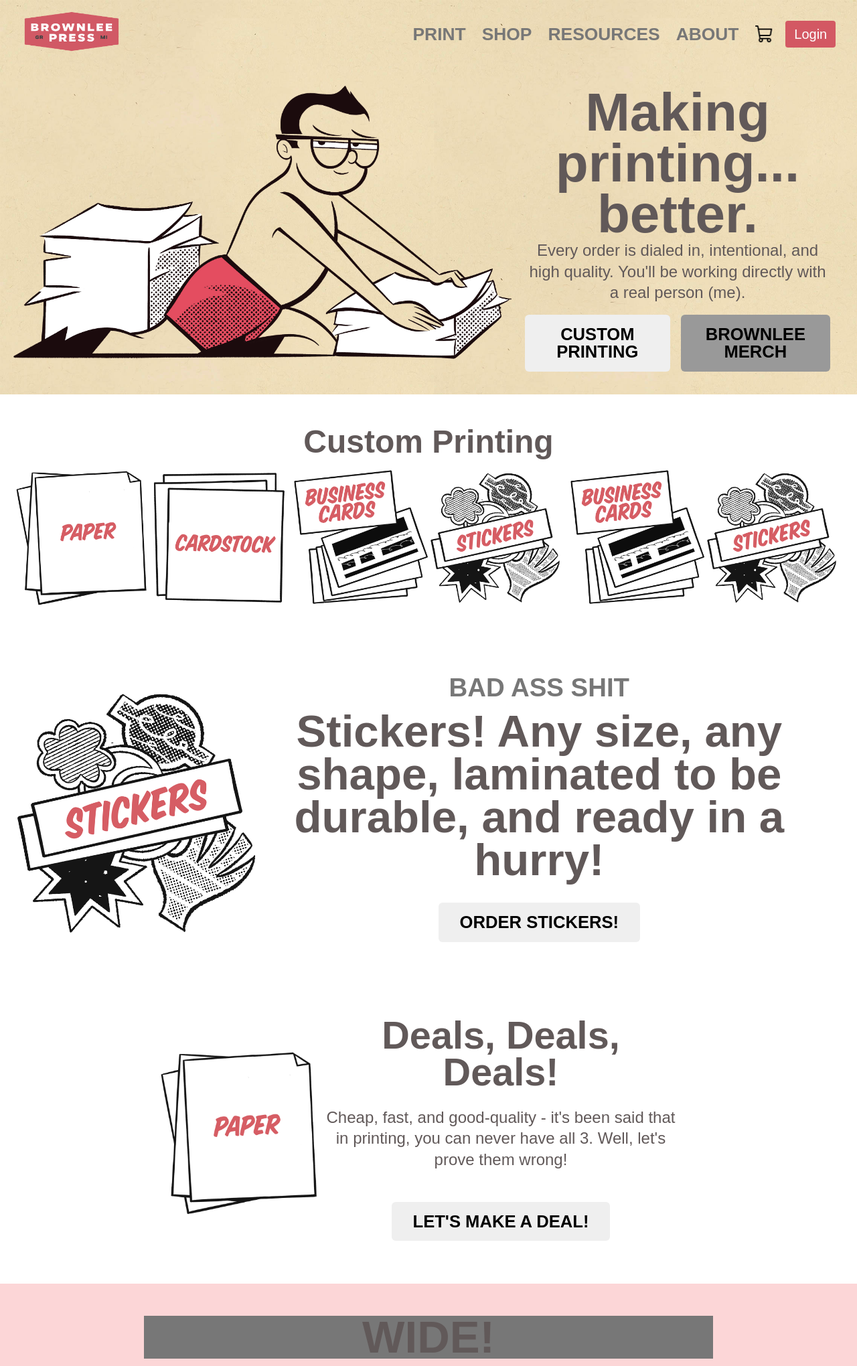
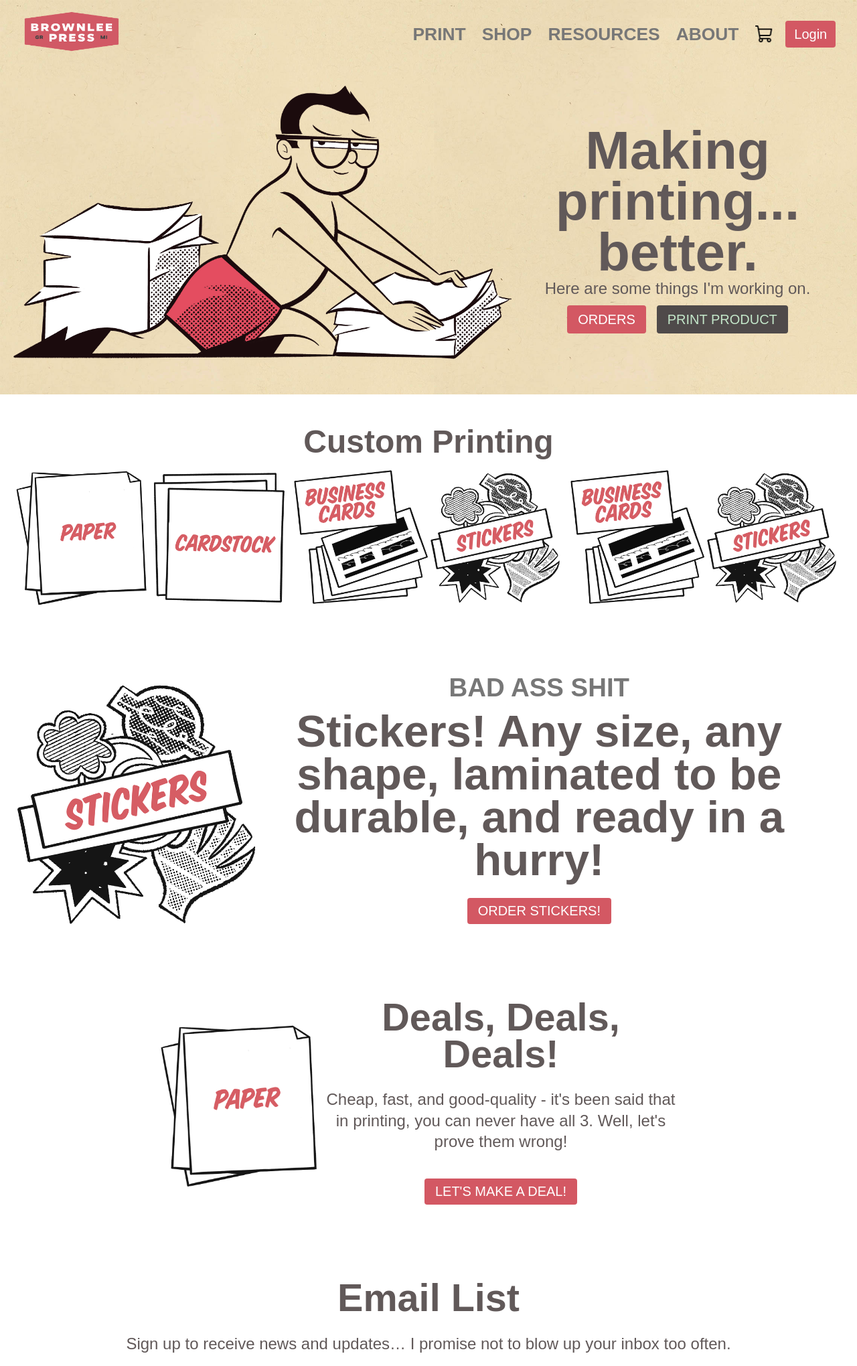
Before and after one commit to brownleepress/brownlee-site, a PHP site: page / in a window 1280 px wide. Shown: the top 2040 px of the page at 67% size. Run offline with PHP 8.4, Linux system fonts and the light colour scheme.

Commit message:
Button-making

```diff
--- a/css/bp-style.css
+++ b/css/bp-style.css
@@ -6,7 +6,9 @@
 * { font-family: "Poppins", sans-serif; -webkit-appearance: none; -moz-appearance: none; appearance: none; }
 body { font-size: 1.5em; line-height: 1.3; font-weight: 300; color: #615959; }
 
-
+/*██████████████████████████████████████*/
+/*█::::::: NAVIGATION :::::::::::::::::█*/
+/*██████████████████████████████████████*/
 /* LOGO */
 .logo { display: flex; align-items: center; justify-content: center; }
 .logo img { width: 150px; height: auto !important; aspect-ratio: auto; }
@@ -75,7 +77,9 @@ body { font-size: 1.5em; line-height: 1.3; font-weight: 300; color: #615959; }
 
 
 
-
+/*██████████████████████████████████████*/
+/*█::::::: CLICK IT :::::::::::::::::::█*/
+/*██████████████████████████████████████*/
 /* LINKS */
 a { color: #1eaedb; }
 a:hover { color: #1b9cc5; }
@@ -185,11 +189,9 @@ hr {padding: 25px 0; border-width: 0px; border-top: 1px solid #ccc !important; d
 
 .switch input[type="checkbox"]:checked ~ label:before { background-color: #33c3f0; color: white; }
 
-/**
- * block - Block text elements
- * */
-
-
+/*██████████████████████████████████████*/
+/*█::::::: BLOCK STUFF / RESETS :::::::█*/
+/*██████████████████████████████████████*/
 ul { list-style: circle inside; }
 
 ol { list-style: decimal inside; }
@@ -204,12 +206,11 @@ ul ul { margin: 1.5rem 0 1.5rem 3rem; font-size: 90%; }
 
 li { margin-bottom: 1rem; }
 
-/**
- * Tables
- *
- * */
-th,
-td { padding: 12px 15px; text-align: left; border-bottom: 1px solid #E1E1E1; }
+/*██████████████████████████████████████*/
+/*█::::::: TABLES :::::::::::::::::::::█*/
+/*██████████████████████████████████████*/
+
+th, td { padding: 12px 15px; text-align: left; border-bottom: 1px solid #E1E1E1; }
 
 th:first-child,
 td:first-child { padding-left: 0; }
@@ -217,88 +218,36 @@ td:first-child { padding-left: 0; }
 th:last-child,
 td:last-child { padding-right: 0; }
 
-/**
- * Code
- *
- * */
+/*██████████████████████████████████████*/
+/*█::::::: CODE :::::::::::::::::::::::█*/
+/*██████████████████████████████████████*/
+
 code { padding: .2rem .5rem; margin: 0 .2rem; font-size: 90%; white-space: nowrap; background: #f1f1f1; border: 1px solid #e1e1e1; border-radius: 4px; }
 
 pre > code { display: block; padding: 1rem 1.5rem; white-space: pre; }
 
-/**
- * Badge
- *
- * */
-.badge { background-color: #33c3f0; color: #ffffff; padding: .2rem .4rem; margin: .5rem; border-radius: 4px; font-size: 10px; font-weight: 800; }
 
-/**
- * Alert
- *
- * */
-.alert { background-color: #33c3f0; color: #ffffff; width: 100%; padding: 1rem 1.5rem; border-radius: 4px; margin-bottom: 1rem; box-sizing: border-box; font-weight: 800; }
+/*██████████████████████████████████████*/
+/*█::::::: BUTTONS ::::::::::::::::::::█*/
+/*██████████████████████████████████████*/
 
-.alert [data-toggle="dismiss"] { color: white; }
+.button { padding: 0.5rem 1rem 0.5rem 1rem; border: none; border-radius: 4px; text-decoration: none; font-size: 1.25rem; font-weight: 500; cursor: pointer; }
+.button:hover {  }
 
-/**
- * Panel
- *
- * */
-.panel { padding: 2rem 2rem; margin: 0 .2rem; border: 1px solid #bbbbbb; border-radius: 4px; background-color: white; }
+.btn-primary { background: #D35863; color: #fff; }
+.btn-primary:hover { background: #b84a56; color: #fff; }
+.btn-green { background: #4f4a4a; color: #C3E6C9; }
+.btn-green:hover { background: #a8d6af; color: #222; }
+.btn-grey { background: #615959; color: #fff; }
+.btn-grey:hover { background: #4f4a4a; color: #fff; }
 
-/**
- * button - Buttons
- * */
-/**
- * Regular buttons
- *
- * */
-.button,
-button { padding: 1rem 2rem; border: none; border-radius: 6px; font-weight: 600; text-decoration: none; margin-top: 8px; display: inline-flex; align-items: center; justify-content: center; font-size: 1.6rem; text-transform: uppercase; height: auto; transition: background-color 0.2s ease, color 0.2s ease; line-height: 1.65rem; cursor: pointer; width: auto; }
 
-.button:hover,
-button:hover { background-color: #b84251; color: #ffffff; outline: 0; }
 
-.button:focus,
-button:focus { background-color: #b84251; color: #ffffff; outline: 0; }
 
-.button:disabled,
-button:disabled { color: #bfbfbf; border-color: #e1e1e1; cursor: not-allowed; }
 
-.button.button-primary,
-button.button-primary { color: #ffffff; background-color: #33c3f0; border-color: #33c3f0; }
-
-.button.button-primary:hover,
-button.button-primary:hover { color: #ffffff; background-color: #1bbcee; border-color: #1bbcee; }
-
-.button.button-primary:focus,
-button.button-primary:focus { color: #ffffff; background-color: #1bbcee; border-color: #1bbcee; }
-
-.button.button-success,
-button.button-success { color: #ffffff; background-color: #5cb85c; border-color: #5cb85c; }
-
-.button.button-success:hover,
-button.button-success:hover { color: #ffffff; background-color: #4cae4c; border-color: #4cae4c; }
-
-.button.button-success:focus,
-button.button-success:focus { color: #ffffff; background-color: #4cae4c; border-color: #4cae4c; }
-
-.button.button-warning,
-button.button-warning { color: #ffffff; background-color: #ec971f; border-color: #ec971f; }
-
-.button.button-warning:hover,
-button.button-warning:hover { color: #ffffff; background-color: #df8a13; border-color: #df8a13; }
-
-.button.button-warning:focus,
-button.button-warning:focus { color: #ffffff; background-color: #df8a13; border-color: #df8a13; }
-
-.button.button-danger,
-button.button-danger { color: #ffffff; background-color: #d9534f; border-color: #d9534f; }
-
-.button.button-danger:hover,
-button.button-danger:hover { color: #ffffff; background-color: #d43f3a; border-color: #d43f3a; }
-
-.button.button-danger:focus,
-button.button-danger:focus { color: #ffffff; background-color: #d43f3a; border-color: #d43f3a; }
+/*██████████████████████████████████████*/
+/*█::::::: INPUTS  ::::::::::::::::::::█*/
+/*██████████████████████████████████████*/
 
 input[type="submit"],
 input[type="reset"],
@@ -376,21 +325,20 @@ input.button-primary[type="submit"]:focus,
 input.button-primary[type="reset"]:focus,
 input.button-primary[type="button"]:focus { color: #ffffff; background-color: #1bbcee; border-color: #1bbcee; }
 
-/**
- * dropdown - Dropdown
- *
- * */
+/*██████████████████████████████████████*/
+/*█::::::: DROP DOWN ::::::::::::::::::█*/
+/*██████████████████████████████████████*/
+
 select { padding-right: 30px; -webkit-appearance: none; -moz-appearance: none; appearance: none; }
 select:-moz-focusring { color: transparent; text-shadow: 0 0 0 #000; }
 select::-ms-expand { display: none; }
 label.select { display: inline; }
 label.select:after { color: #333333; margin-left: -27.5px; content: "\f0d7"; font-family: "FontAwesome"; }
 
-/**
- * grid - Grid system
- *
- * */
-/* Base Grid (unchanged) */
+/*██████████████████████████████████████*/
+/*█::::::: THE GRID :::::::::::::::::::█*/
+/*██████████████████████████████████████*/
+
 .container { position: relative; width: 100%; max-width: 1600px; margin: 0 auto; padding: 0 20px; box-sizing: border-box; }
 .wide { max-width: 850px; }
 .wider { max-width: 1200px; }
@@ -477,49 +425,37 @@ label.select:after { color: #333333; margin-left: -27.5px; content: "\f0d7"; fon
 
 
 
-/**
- * typography - Typography
- * */
+/*██████████████████████████████████████*/
+/*█::::::: TYPE ::::::::::::::::::::█*/
+/*██████████████████████████████████████*/
 h1,
 h2,
 h3,
 h4,
 h5,
 h6 { margin-top: 0; margin-bottom: 0; font-weight: 700; line-height: 0.95em; }
-
 h1 { font-size: 4.0rem; }
-
 h2 { font-size: 3.6rem; }
-
 h3 { font-size: 3.0rem; }
-
 h4 { font-size: 2.5rem; }
-
 h5 { font-size: 1.5rem; }
-
 h6 { font-size: 1rem; letter-spacing: 0; margin-bottom: 8px; }
 
 /* Larger than phablet */
 @media (min-width: 550px) { h1 {font-size: 5.0rem; }
-
 h2 { font-size: 4.2rem; }
-
 h3 { font-size: 3.6rem; }
-
 h4 { font-size: 3.0rem; }
-
 h5 { font-size: 2.4rem; }
-
 h6 { font-size: 1.5rem; }
 
 }
 p { margin-top: 0; }
 
-/**
- * spacing - Spacing
- *
- *
- * */
+/*██████████████████████████████████████*/
+/*█::::::: SPACING ::::::::::::::::::::█*/
+/*██████████████████████████████████████*/
+
 button,
 .button { margin-bottom: 1rem; }
 
@@ -538,10 +474,9 @@ ul,
 ol,
 form { margin-bottom: 2.5rem; }
 
-/**
- * input - Text-like input elements
- *
- * */
+/*██████████████████████████████████████*/
+/*█::::::: INPUT2  ::::::::::::::::::::█*/
+/*██████████████████████████████████████*/
 textarea,
 select { height: 38px; padding: 6px 10px; /* The 6px vertically centers text on FF, ignored by Webkit */ background-color: #ffffff; border: 1px solid #d1d1d1; border-radius: 4px; box-shadow: none; box-sizing: border-box; -webkit-appearance: none; -moz-appearance: none; appearance: none; }
 
--- a/index.php
+++ b/index.php
@@ -16,10 +16,10 @@
         </div>
         <div class="heroBlurb" style="display: flex; flex-direction: column; justify-content: center; text-align: center; padding:">
           <h1>Making printing... <strong>better.</strong></h1>
-          <p style="margin-bottom: 10px; padding: 0 20px;">Every order is dialed in, intentional, and high quality. You'll be working directly with a real person (me).</p>
+          <p style="margin-bottom: 10px; padding: 0 20px;">Here are some things I'm working on.</p>
           <div style="display: flex; flex: 0 0 auto; gap: 1rem; justify-content: center; padding: 0 20px;">
-            <button class="button btn-primary">Custom Printing</button>
-            <button class="button btn-primary" style="background:#999">Brownlee Merch</button>
+            <a class="button btn-primary" href="incoming-orders.php">ORDERS</a>
+            <a class="button btn-green" href="print-product.php">PRINT PRODUCT</a>
           </div>
         </div>
       </div>
@@ -72,31 +72,7 @@
     </div>
   </section>
 
-<!-- CONTAINER TEST -->
- <section class="section pink">
-    <div class="container wide" style="background: #777; text-align: center;">
-      <h2>WIDE!</h2>
-    </div>
-  </section>
 
-   <section class="section">
-    <div class="container wider" style="background: #777; text-align: center;">
-      <h2>WIDE!</h2>
-    </div>
-  </section>
-
-   <section class="section pink">
-    <div class="container widest" style="background: #777; text-align: center;">
-      <h2>WIDE!</h2>
-    </div>
-  </section>
-
-   <section class="section">
-    <div class="container" style="background: #777; text-align: center;">
-      <h2>Full 1600</h2>
-    </div>
-  </section>
-<!-- CONTAINER TEST -->
 
 
 
```
